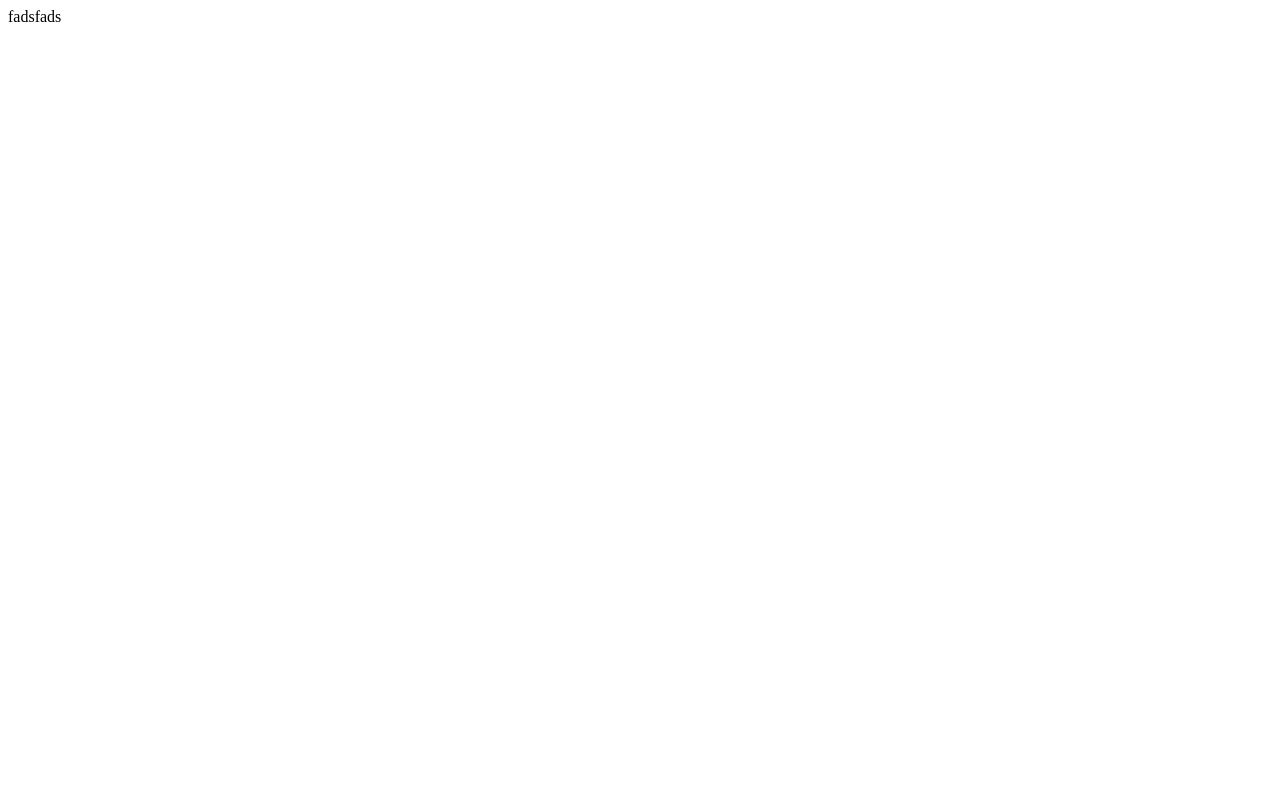
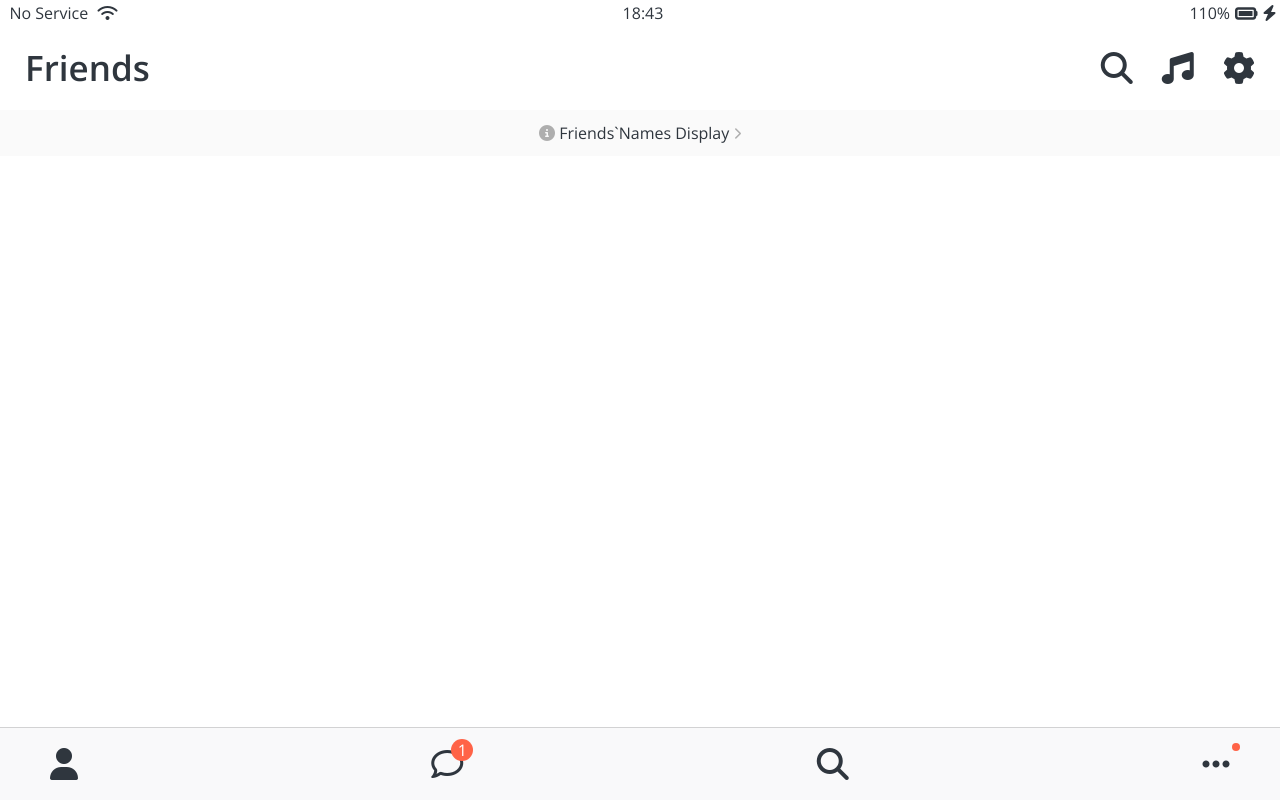
Before and after one commit to codenamechem/kokoa-clone-2020, a plain HTML site: page friends.html in a window 1280 px wide. Drawn offline with nearby package versions, Linux system fonts and the light colour scheme.

Commit message:
02/05/21 02:21

```diff
--- /dev/null
+++ b/css/components/nav-bar.css
@@ -0,0 +1,45 @@
+.nav{
+    position: fixed;
+    bottom: 0;
+    width: 100%;
+    background-color: #f9f9fa;
+    padding: 20px 50px;
+    box-sizing: border-box;
+    border-top: 1px solid rgba(121 , 121, 121, 0.3)
+}
+
+.nav__list{
+    display: flex;
+    justify-content: space-between;
+}
+
+.nav__link{
+    position: relative;
+    color: #2F363E;
+}
+
+.nav__notification{
+    background-color: tomato;
+    width: 22px;
+    height: 22px;
+    border-radius: 11px;
+    display: flex;
+    justify-content: center;
+    align-items: center;
+    color: white;
+    font-weight: 600px;
+    position: absolute;
+    left: 20px;
+    bottom: 20px;
+
+}
+
+.nav__notification__ellipsis{
+    background-color: tomato;
+    width: 8px;
+    height: 8px;
+    border-radius: 4px;
+    position: absolute;
+    left: 30px;
+    bottom: 30px;
+}
--- /dev/null
+++ b/css/components/screen-header.css
@@ -0,0 +1,16 @@
+.screen-header{
+    display: flex;
+    justify-content: space-between;
+    align-items: center;
+    padding: 25px;
+    padding-top: 50px;
+}
+
+.screen-header__title{
+    font-size: 35px;
+    font-weight: 600;
+}
+
+.screen-header__icons span{
+    margin-left: 25px;
+}
--- a/css/components/status-bar.css
+++ b/css/components/status-bar.css
@@ -1,6 +1,10 @@
 .status-bar{
     display: flex;
     justify-content: center;
+    padding: 5px 3px;
+    position: fixed;
+    width: 100%;
+    background-color: white;
 }
 
 .status-bar__column{
--- a/css/reset.css
+++ b/css/reset.css
@@ -50,3 +50,8 @@ table {
 input:focus{
     outline: none;
 }
+
+a {
+	color: inherit;
+	text-decoration: none;
+}
--- /dev/null
+++ b/css/screens/friends.css
@@ -0,0 +1,11 @@
+#friends-display-link{
+    text-align: center;
+    display: block;
+    background-color: #fafafa;
+    padding: 15px 0px;
+    font-size: 16px;
+}
+
+#friends-display-link i{
+    color: rgba(0, 0, 0, 0.3);
+}
--- a/css/style.css
+++ b/css/style.css
@@ -4,10 +4,14 @@
 @import url("variable.css");
 /* components */
 @import url("components/status-bar.css");
-
+@import url("components/nav-bar.css");
+@import url("components/screen-header.css");
 /* Screens */
 @import url("screens/login.css");
+@import url("screens/friends.css");
 
 body{
+    color: #2F363E;
     font-family: 'Open Sans', sans-serif;
+
 }
--- a/friends.html
+++ b/friends.html
@@ -1 +1,70 @@
-fadsfads
+<!DOCTYPE html>
+<html lang="en">
+<head>
+    <link rel="stylesheet" href="css/style.css">
+    <meta charset="UTF-8">
+    <meta name="viewport" content="width=device-width, initial-scale=1.0">
+    <title>Welcome to Kokoa Clone</title>
+</head>
+<body>
+    <div class="status-bar">
+        <div class="status-bar__column">
+            <span>No Service</span>
+            <i class="fas fa-wifi"></i>
+        </div>
+        <div class="status-bar__column">
+            <span>18:43</span>
+        </div>
+        <div class="status-bar__column">
+            <span>110%</span>
+            <i class="fas fa-battery-full fa-lg"></i>
+            <i class="fas fa-bolt"></i>
+        </div>
+    </div>
+
+    <header class="screen-header">
+        <h1 class="screen-header__title">Friends</h1>
+        <div class="screen-header__icons">
+            <span><i class="fas fa-search fa-2x"></i></span>
+            <span><i class="fas fa-music fa-2x"></i></span>
+            <span><i class="fas fa-cog fa-2x"></i></span>
+        </div>
+    </header>
+
+<a id="friends-display-link">
+    <i class="fas fa-info-circle"></i> Friends`Names Display
+    <i class="fas fa-chevron-right fa-xs"></i>
+</a>
+
+    <nav class="nav">
+        <ul class="nav__list">
+            <li class="nav__btn">
+                <a class="nav__link" href="friends.html">
+                    <i class="fas fa-user fa-2x"></i>
+                </a>
+            </li>
+            <li class="nav__btn">
+                <a class="nav__link" href="#">
+                    <span class="nav__notification">1</span>
+                    <i class="far fa-comment fa-2x"></i>
+                </a>
+            </li>
+            <li class="nav__btn">
+                <a class="nav__link" href="#">
+                    <i class="fas fa-search fa-2x"></i>
+                </a>
+            </li>
+            <li class="nav__btn">
+                <a class="nav__link" href="#">
+                    <span class="nav__notification__ellipsis"></span>
+                    <i class="fas fa-ellipsis-h fa-2x"></i>
+                </a>
+            </li>
+        </ul>
+    </nav>
+
+
+
+    <script src="https://kit.fontawesome.com/2e909dc22c.js" crossorigin="anonymous"></script>
+</body>
+</html>
```
